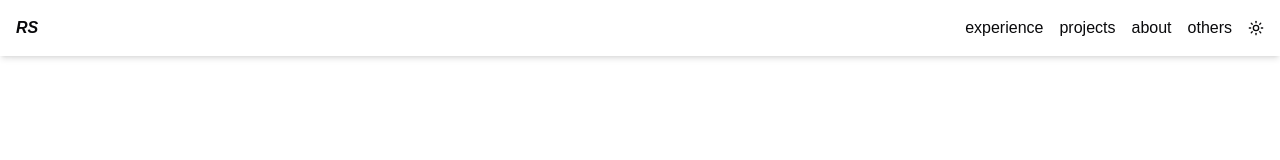
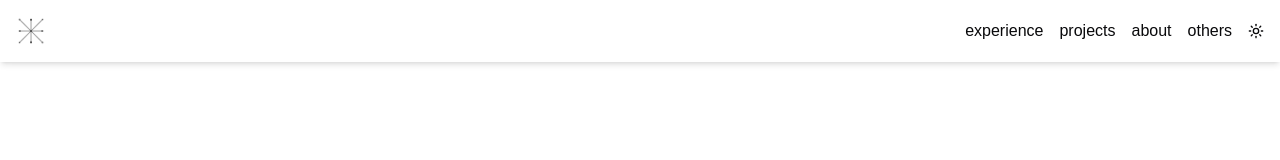
Before and after one commit to itsraghul/portfolio, a Next.js app: page / in a window 1280 px wide. Shown: the top 160 px of the page. Built offline with nearby package versions, Linux system fonts and the light colour scheme.

Commit message:
Logo Add

```diff
--- a/app/layout.tsx
+++ b/app/layout.tsx
@@ -3,6 +3,7 @@ import localFont from "next/font/local";
 import "./globals.css";
 import NavBar from "@/components/NavBar/NavBar";
 import Footer from "@/components/Footer/Footer";
+import Logo from "../assets/images/PortfolioLogo.png"
 
 
 const geistSans = localFont({
@@ -28,6 +29,7 @@ export default function RootLayout({
 }>) {
   return (
     <html lang="en">
+      <link rel="icon" href={Logo.src} style={{ borderRadius: "25%" }} sizes="any" />
       <body
         className={`${geistSans.variable} ${geistMono.variable} antialiased flex flex-col min-h-screen`}
       >
--- a/components/NavBar/NavBar.tsx
+++ b/components/NavBar/NavBar.tsx
@@ -2,8 +2,10 @@
 
 
 import { SunIcon } from 'lucide-react';
+import Image from 'next/image';
 import Link from 'next/link';
 import React from 'react'
+import Logo from "../../assets/images/PortfolioLogo-transparent.png"
 
 const pageLinks: string[] = ["experience", "projects", "about", "others"]
 
@@ -12,7 +14,12 @@ const NavBar = () => {
         <nav className='py-4 shadow-md fixed top-0 left-0 w-full z-50 bg-inherit'>
             <div className='container mx-auto flex justify-between items-center px-4'>
                 <Link href={`/`} className='cursor-pointer font-extrabold italic'>
-                    RS
+                    <Image
+                        src={Logo}
+                        alt={"Raghul Logo"}
+                        width={30}
+                        height={30}
+                    />
                 </Link>
                 <ul className='flex-row flex gap-4 items-center justify-evenly'>
                     <>
--- a/next.config.mjs
+++ b/next.config.mjs
@@ -1,4 +1,13 @@
 /** @type {import('next').NextConfig} */
-const nextConfig = {};
+const nextConfig = {
+    images: {
+    localPatterns: [
+      {
+        pathname: '/assets/images/**',
+        search: '',
+      },
+    ],
+  },
+};
 
 export default nextConfig;
```
Also changed, not shown: assets/images/PortfolioLogo-transparent.png (added), assets/images/PortfolioLogo.png (added).
